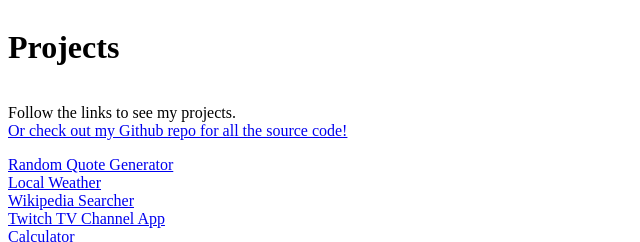
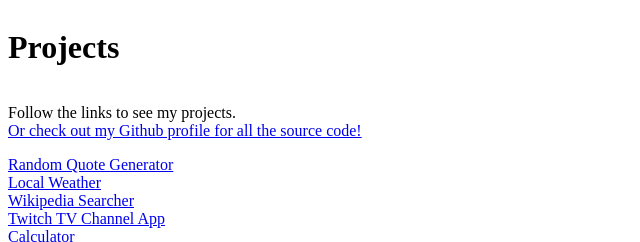
Before and after one commit to shoemakerdr/shoemakerdr.github.io, a Gatsby site: page /projects in a window 1280 px wide. Shown: the top 242 px of the page, 0-640 px from the left. Built offline with nearby package versions, Linux system fonts and the light colour scheme; Gatsby itself is replaced by a stand-in of ours.

Commit message:
Changed github profile a tag

```diff
--- a/src/pages/projects/index.js
+++ b/src/pages/projects/index.js
@@ -31,7 +31,7 @@ const ProjectIndex = () =>
   <div style={styles.flex}>
     <h1>Projects</h1>
     <p style={styles.para}>Follow the links to see my projects.</p>
-    <a style={styles.github} href='https://github.com/shoemakerdr' target='_blank'>Or check out my Github repo for all the source code!</a>
+    <a style={styles.github} href='https://github.com/shoemakerdr' target='_blank'>Or check out my Github profile for all the source code!</a>
     {projects.map(project => <Link to={`/projects/${project.route}`}>{project.name}</Link>)}
   </div>
 
```
